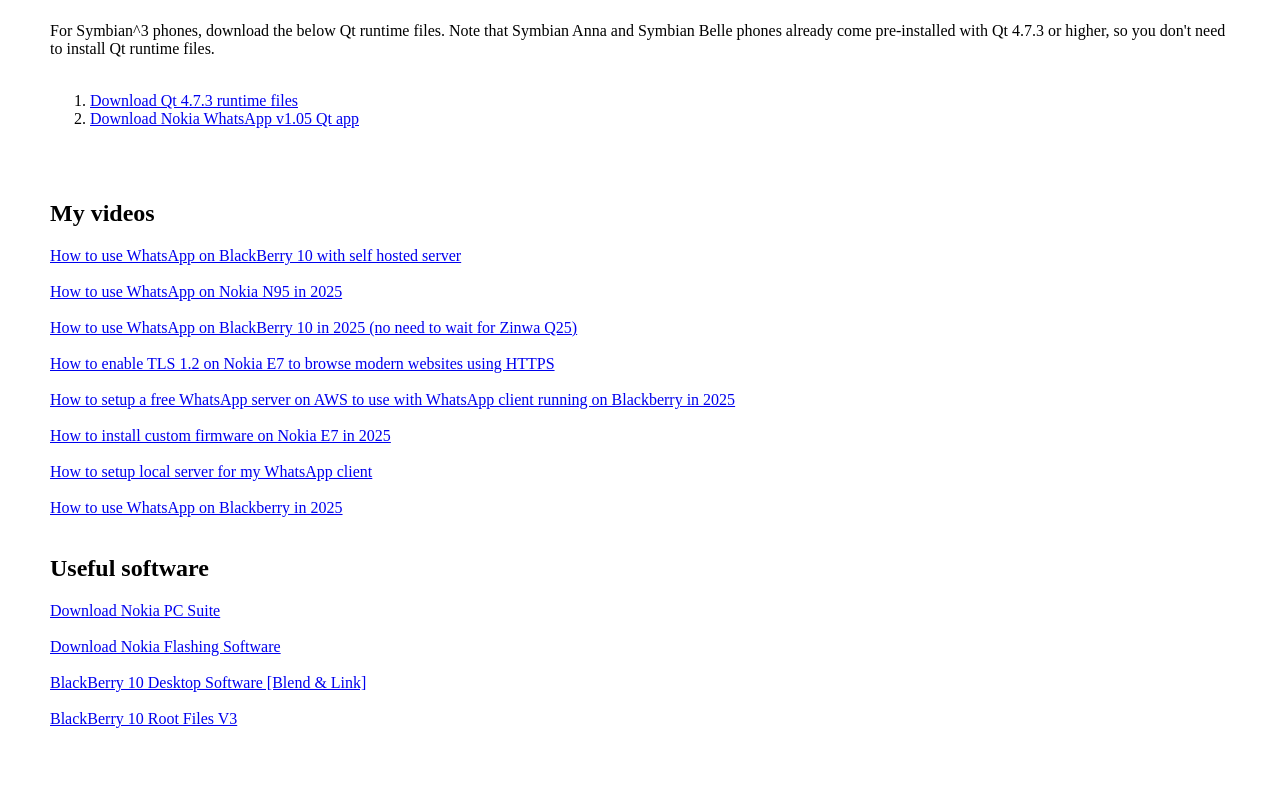
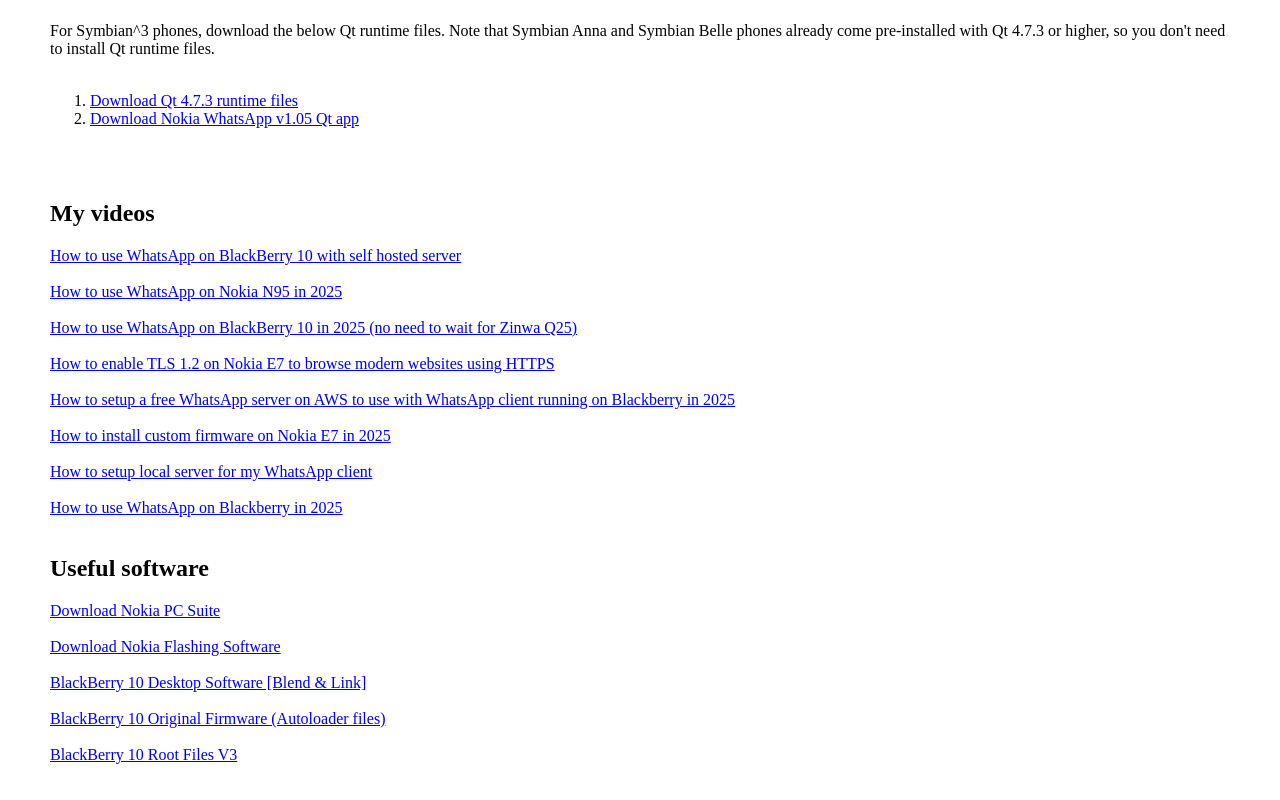
Before and after one commit to NovelProfessor/whatsapp-server, a website: page index.html in a window 1280 px wide. Shown: the part 1203-2003 px from the top of the page. Drawn offline with Linux system fonts and the light colour scheme.

Commit message:
added more links in index file

```diff
--- a/index.html
+++ b/index.html
@@ -108,6 +108,8 @@
 
 <a href="http://nokia4ever.com/download/BlackBerryDesktopSoftware_1.2.0.52_B59.exe">BlackBerry 10 Desktop Software [Blend & Link]</a><br/><br/>
 
+<a href="https://drive.google.com/drive/folders/1684_ySkSmq0wZk0gTVdMsakrAPGL4p_C">BlackBerry 10 Original Firmware (Autoloader files)</a><br/><br/>
+
 <a href="http://nokia4ever.com/download/v3root.7z">BlackBerry 10 Root Files V3</a><br/><br/>
 
 </body>
```
